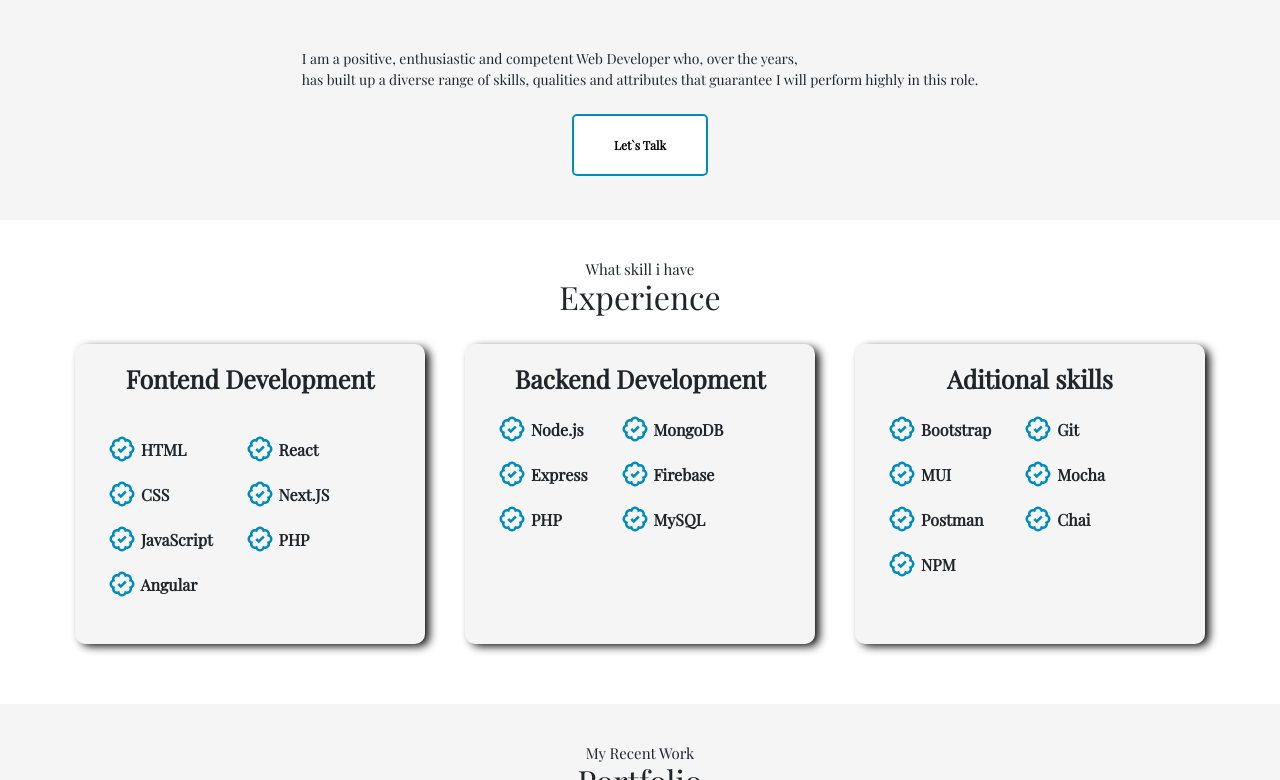
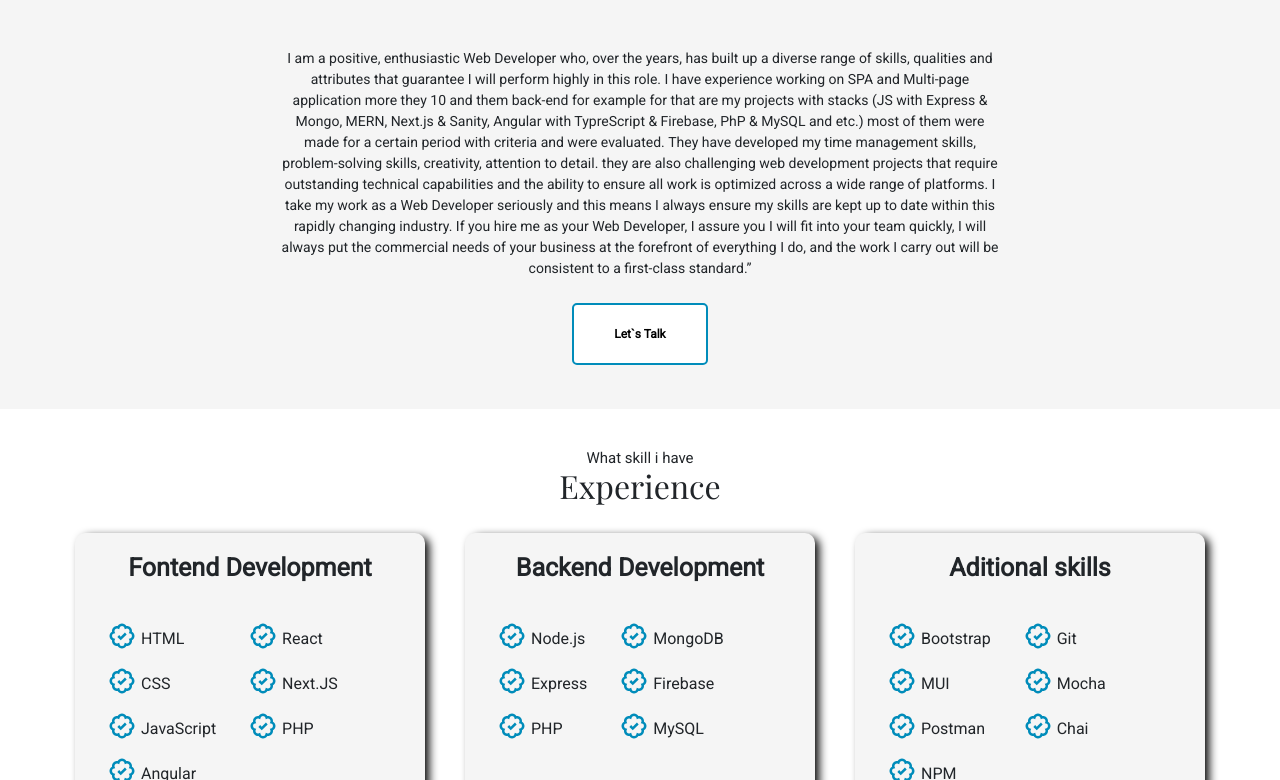
Before and after one commit to nlotoo/portfolio, a React (Create React App) app in the folder client/: page / in a window 1280 px wide. Shown: the part 1380-2160 px from the top of the page. Built offline with nearby package versions, Linux system fonts and the light colour scheme.

Commit message:
update portfolio

```diff
--- a/client/package.json
+++ b/client/package.json
@@ -17,6 +17,7 @@
     "react": "^18.2.0",
     "react-bootstrap": "^2.4.0",
     "react-dom": "^18.2.0",
+    "react-hot-toast": "^2.4.0",
     "react-router-dom": "^6.3.0",
     "react-scripts": "5.0.1",
     "styled-components": "^5.3.5",
--- a/client/src/App.css
+++ b/client/src/App.css
@@ -1,5 +1,12 @@
+@import url('https://fonts.googleapis.com/css2?family=Roboto&display=swap');
 
 * {
+    /* font-family: 'Playfair Display', serif; */
+    font-family: 'Roboto', sans-serif;
+
+}
+
+.section-heading {
     font-family: 'Playfair Display', serif;
 
 }
@@ -7,7 +14,6 @@
 
 
 
-
 /* section {
     scroll-padding-top: 4rem;
 } */
--- a/client/src/components/AboutMe/AboutMe.js
+++ b/client/src/components/AboutMe/AboutMe.js
@@ -11,7 +11,7 @@ export const AboutMe = () => {
 
         <div id='about' className='about-me-root-element'>
 
-            <h3><p>Get to know</p> About me</h3>
+            <h3 className='section-heading'><p>Get to know</p> About me</h3>
             <div className='about-me-elements'>
                 <div className='imgs-element'>
                     <img className='img-frame-about' src={avatar} alt='my-avatar' />
@@ -32,12 +32,12 @@ export const AboutMe = () => {
 
             </div>
             <div className='text-paragrph-about-me'>
-                <div>
-                    <p>
-                        I am a positive, enthusiastic and competent Web Developer who, over the years, <br></br> has built up a diverse range of skills, qualities and attributes that guarantee I will perform highly in this role.
-                    </p>
-                    {/* <p>Lorem ipsum dolor sit amet consectetur adipisicing elit. Ab, nihil?<br /> Reprehenderit dolorum autem ab, facilis, necessitatibus cupiditate officiis eos mollitia corporis<br /> in nostrum. Vitae, tenetur, eaque dolorem sequi molestias atque <br />consequuntur cupiditate animi, quia expedita a mollitia neque possimus maxime.</p> */}
-                </div>
+                <p>
+                    I am a positive, enthusiastic  Web Developer who, over the years, has built up a diverse range of skills, qualities and attributes that guarantee I will perform highly in this role. I have experience working on SPA and Multi-page application more they 10 and them back-end  for example for that are my projects with stacks (JS with Express & Mongo, MERN, Next.js & Sanity, Angular with TypreScript & Firebase, PhP & MySQL and etc.) most of them were made for a certain period with criteria and were evaluated. Тhey have  developed my time management skills, problem-solving skills, creativity, attention to detail.
+                    they are  also challenging web development projects that require outstanding technical capabilities and the ability to ensure all work is optimized across a wide range of platforms. I take my work as a Web Developer seriously and this means I always ensure my skills are kept up to date within this rapidly changing industry. If you hire me as your Web Developer, I assure you I will fit into your team quickly, I will always put the commercial needs of your business at the forefront of everything I do, and the work I carry out will be consistent to a first-class standard.”
+                    {/* I am a positive, enthusiastic and competent Web Developer who, over the years, <br></br> has built up a diverse range of skills, qualities and attributes that guarantee I will perform highly in this role. */}
+                </p>
+                {/* <p>Lorem ipsum dolor sit amet consectetur adipisicing elit. Ab, nihil?<br /> Reprehenderit dolorum autem ab, facilis, necessitatibus cupiditate officiis eos mollitia corporis<br /> in nostrum. Vitae, tenetur, eaque dolorem sequi molestias atque <br />consequuntur cupiditate animi, quia expedita a mollitia neque possimus maxime.</p> */}
             </div>
             <div className='lets-talk-button'>
                 <div className='home-screen-buttons'>
--- a/client/src/components/AboutMe/about-me.css
+++ b/client/src/components/AboutMe/about-me.css
@@ -76,6 +76,13 @@
     display: flex;
     justify-content: center;
 }
+.text-paragrph-about-me  p {
+    border-radius: 5px;
+    width: 60%;
+    text-align: center;
+
+}
+
 
 .lets-talk-button {
     display: flex;
--- a/client/src/components/Contact/Contact.js
+++ b/client/src/components/Contact/Contact.js
@@ -17,7 +17,7 @@ export const Contact = () => {
     return (
         <section id='contact' className='main-root-cotanct-page'>
 
-            <h4 className='heading-contact-page'>Contact Me</h4>
+            <h4 className='heading-contact-page section-heading' >Contact Me</h4>
             <div className='contact-page-root'>
                 <div className='contact-me-a-tag'>
                     <Link to='\mailto:nlotoo93@gmail.com'>
--- a/client/src/components/Contact/cotact-form/ContactForm.js
+++ b/client/src/components/Contact/cotact-form/ContactForm.js
@@ -1,16 +1,19 @@
 import './contact-form.css'
 import React, { useRef } from 'react';
 import emailjs from '@emailjs/browser';
+import toast, { Toaster } from 'react-hot-toast';
 
 export const ContatctForm = () => {
 
-
     const form = useRef();
+    const notify = () => toast.success('You send an email to Yordan Nikolov', {
+        duration: 4000,
+    });
 
     const sendEmail = (e) => {
         e.preventDefault();
 
-      emailjs.sendForm('service_hnrbu7e', 'template_wb73qt6', form.current, 'iOJVDuyDZk3gqt1zo')
+        emailjs.sendForm('service_hnrbu7e', 'template_67bv6wt', form.current, 'JEQuSFBuDyfGROJXP')
             .then((result) => {
                 console.log(result.text);
             }, (error) => {
@@ -27,7 +30,8 @@ export const ContatctForm = () => {
             <input placeholder='Your full name' name="name"></input>
             <input placeholder='Email' name='email'></input>
             <textarea name='message' ></textarea>
-            <button>Send</button>
+            <button onClick={notify}>Send</button>
+            <Toaster />
         </form>
     </div>)
 }
--- a/client/src/components/Experience/Experience.js
+++ b/client/src/components/Experience/Experience.js
@@ -12,11 +12,11 @@ export const Experience = () => {
 
             </div>
 
-            <h2><p>What skill i have</p>Experience</h2>
+            <h2 className='section-heading'><p>What skill i have</p>Experience</h2>
 
 
             <div className='experience-skill-frame'>
-                <div className='front-end-skills'>
+                <div className='skills-square'>
                     <h5>Fontend Development</h5>
                     <div>
                         <ul>
@@ -35,7 +35,7 @@ export const Experience = () => {
                         </ul>
                     </div>
                 </div>
-                <div className='back-end-skills'>
+                <div className='skills-square'>
                     <h5>Backend Development</h5>
                     <div>
                         <ul>
@@ -55,7 +55,7 @@ export const Experience = () => {
                         </ul>
                     </div>
                 </div>
-                <div className='back-end-skills'>
+                <div className='skills-square'>
                     <h5>Aditional skills</h5>
                     <div>
                         <ul>
--- a/client/src/components/Experience/experience.css
+++ b/client/src/components/Experience/experience.css
@@ -22,7 +22,7 @@
 .experience-skill-frame {
     display: flex;
     justify-content: center;
-    font-weight:600;
+    /* font-weight:600; */
 
 
     /* border: 1px solid red; */
@@ -34,7 +34,7 @@
     font-size: 25px;
 }
 
-.front-end-skills {
+.skills-square {
     background-color: whitesmoke;
     margin: 20px;
     height: 300px;
@@ -47,31 +47,16 @@
 
 }
 
-.back-end-skills {
-    background-color: whitesmoke;
-    margin: 20px;
-    height: 300px;
-    width: 350px;
-    border-radius: 10px;
-    -webkit-box-shadow: 5px 3px 10px -1px #000000;
-    box-shadow: 5px 3px 10px -1px #000000;
 
-    /* border: 1px solid salmon; */
-}
-
-.front-end-skills div {
+.skills-square div {
     display: flex;
 }
 
-.back-end-skills div {
-    display: flex;
-}
-
-.front-end-skills ul {
+.skills-square ul {
     margin-top: 20px;
 }
 
-.front-end-skills h5 {
+.skills-square h5 {
     font-weight: bold;
 }
 
--- a/client/src/components/Portfolio/Portfolio.js
+++ b/client/src/components/Portfolio/Portfolio.js
@@ -13,7 +13,7 @@ export const Portfoilio = () => {
     return (
         <section id='portfolio' className="portfolio-root-element">
 
-            <h2><p>My Recent Work</p>Portfolio</h2>
+            <h2 className='section-heading'><p>My Recent Work</p>Portfolio</h2>
 
 
             <div className='portfolio-project-elements'>
```
Also changed, not shown: client/src/components/Portfolio/portfolio.css (line endings or trailing spaces), 1 other file (tests, documents, lock files or other folders). Lines whose indentation alone changed are shown as unchanged.
